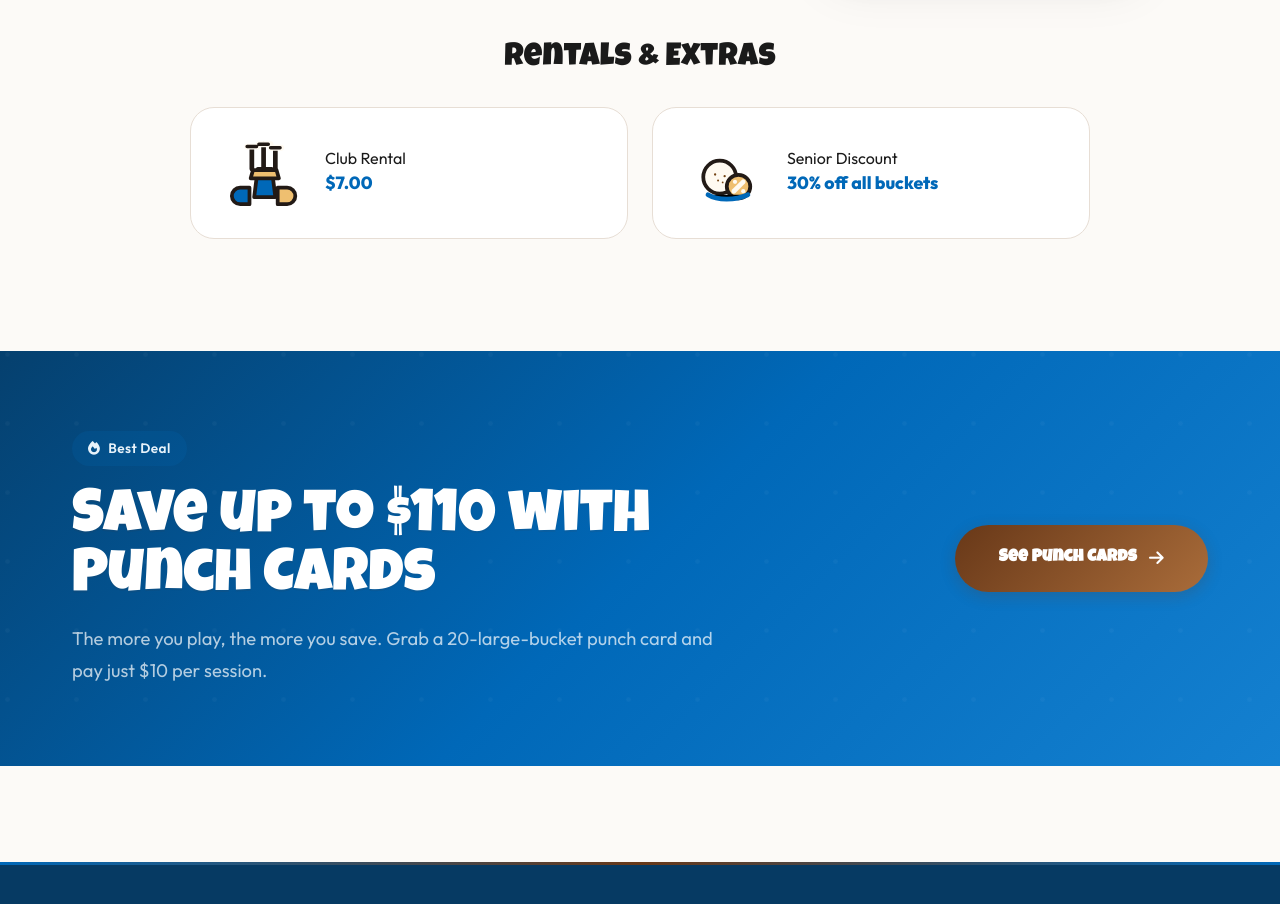
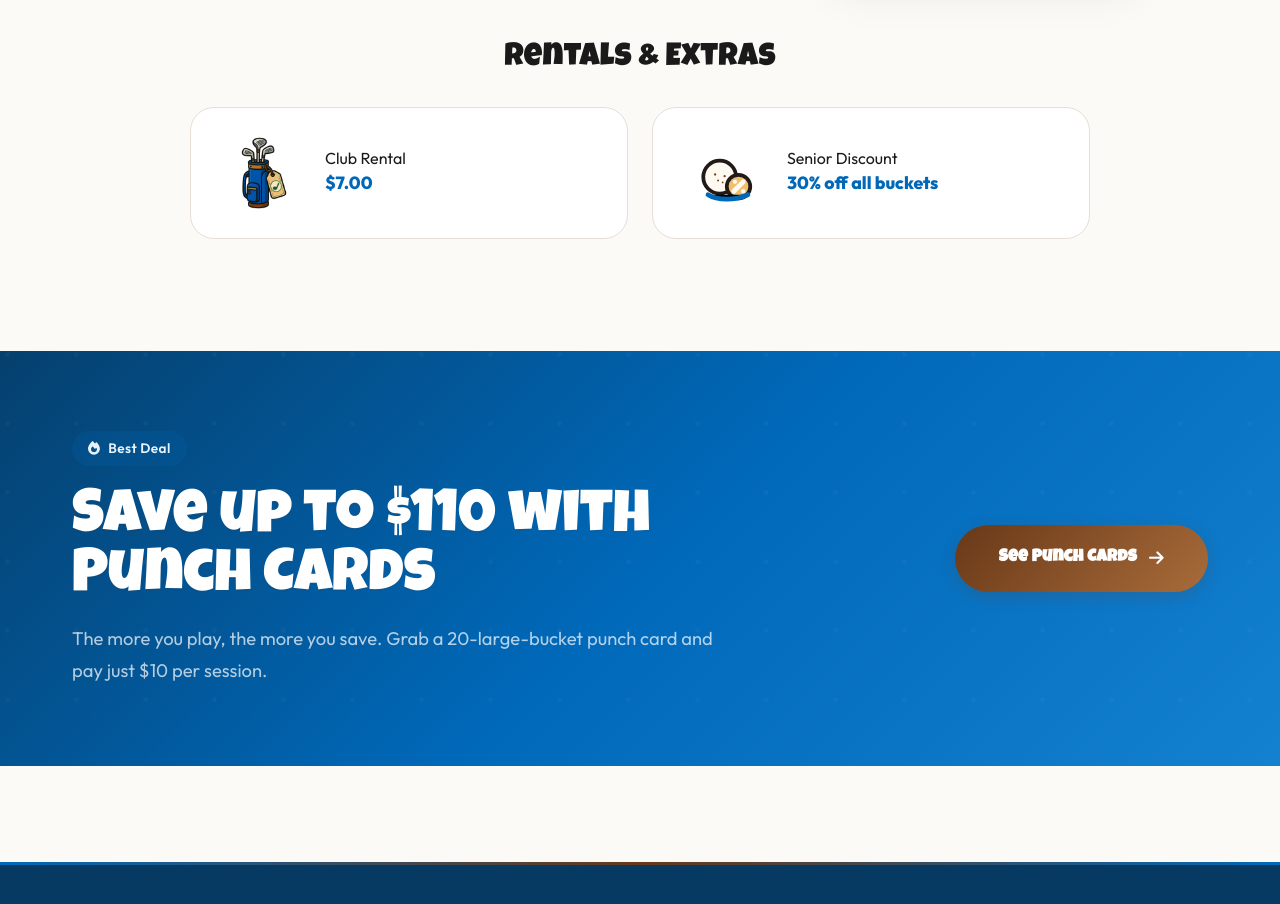
Before and after one commit to parsashayegan613-tech/Big-Moose-Driving-Range, a Next.js app: page /pricing in a window 1280 px wide. Shown: the part 2080-2984 px from the top of the page. Built offline with nearby package versions, Linux system fonts and the light colour scheme.

Commit message:
Add club rental image icon

```diff
--- a/src/app/globals.css
+++ b/src/app/globals.css
@@ -1663,6 +1663,13 @@ h1, h2, h3, h4 {
     justify-content: center;
     font-size: 1.25rem;
     flex-shrink: 0;
+}
+
+.pricing-extra-icon-img {
+    width: 90px;
+    height: 90px;
+    object-fit: contain;
+    display: block;
 }
 
 .price-bullet .range-icon {
--- a/src/app/pricing/page.tsx
+++ b/src/app/pricing/page.tsx
@@ -122,7 +122,10 @@ export default function PricingPage() {
                     <h2 className="heading-md text-center mb-pricing-sub mt-pricing-section reveal">Rentals & Extras</h2>
                     <div className="extras-grid reveal">
                         <div className="extra-item">
-                            <div className="extra-icon"><RangeIcon name="clubs" /></div>
+                            <div className="extra-icon">
+                                {/* eslint-disable-next-line @next/next/no-img-element */}
+                                <img src="/images/icons/club-rental-icon.png" alt="" className="pricing-extra-icon-img" aria-hidden="true" />
+                            </div>
                             <div>
                                 <h4>Club Rental</h4>
                                 <p>$7.00</p>
```
Also changed, not shown: public/images/icons/club-rental-icon.png (added).
